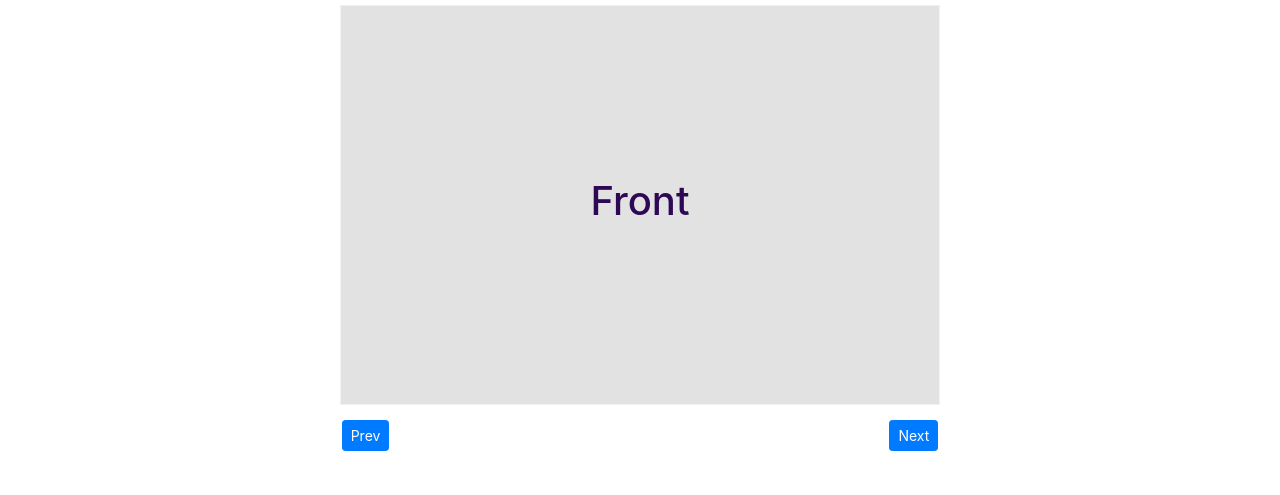
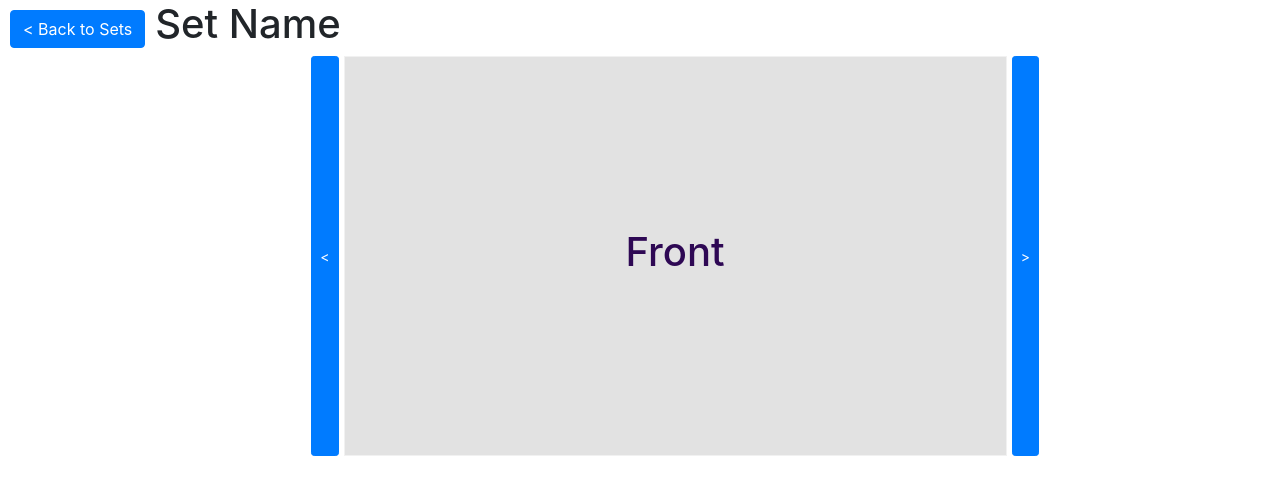
Before and after one commit to KeithMMeyer/HackOhio, a PHP site: page /study.php in a window 1280 px wide. Shown: the part 56-551 px from the top of the page. Run offline with PHP 8.4, Linux system fonts and the light colour scheme; some libraries are stand-ins or nearby versions.

Commit message:
Vertical buttons on flip cards

```diff
--- a/study.css
+++ b/study.css
@@ -1,27 +1,33 @@
+.container {
+    margin: auto;
+    width: 100%;
+}
+
 .card-container {
     margin: auto;
-    width: 80%;
-    padding: 5px;
+    width: 100%;
+    height: 100%;
 }
 
-.btn-container {
-  display: flex;
-  justify-content: center;
-  align-items: center;
-  height: 50px;
+.btn-back {
+  float: left;
+  margin: 10px;
 }
 
-.btn {
-  margin: 250px;
-  padding: 10px;
+.btn-next {
+  margin-left: -25px;
+}
+
+.btn-prev {
+  float:right;
+  margin-right: -25px;
 }
 
 /* The flip card container - set the width and height to whatever you want. We have added the border property to demonstrate that the flip itself goes out of the box on hover (remove perspective if you don't want the 3D effect */
 .flip-card {
     background-color: transparent;
+    font-size: 30px;
     margin: auto;
-    width: 600px;
-    height: 400px;
     border: 1px solid #f1f1f1;
     perspective: 1000px; /* Remove this if you don't want the 3D effect */
   }
@@ -65,3 +71,33 @@
     color: #e2e2e2;
     transform: rotateY(180deg);
   }
+
+  /* Small devices (portrait tablets and large phones, 600px and up) */
+@media only screen and (max-width: 600px) {
+  .flip-card{
+    height: 200px;
+  }
+  .btn-prev, .btn-next {
+    height: 200px;
+  }
+}
+
+/* Medium devices (landscape tablets, 768px and up) */
+@media only screen and (min-width: 600px) {
+  .flip-card{
+    height: 300px;
+  }
+  .btn-prev, .btn-next {
+    height: 300px;
+  }
+}
+
+/* Large devices (laptops/desktops, 992px and up) */
+@media only screen and (min-width: 768px) {
+  .flip-card{
+    height: 400px;
+  }
+  .btn-prev, .btn-next {
+    height: 400px;
+  }
+}
--- a/study.php
+++ b/study.php
@@ -12,6 +12,15 @@
 <body>
 <?php include 'includes/include_nav.php';?>
 
+<a href="sets.php"><button type="button" class="btn btn-back btn-primary btn-md">< Back to Sets</button></a>
+<h1>Set Name</h1>
+
+<div class="container">
+    <div class="row">
+        <div class="col">
+            <button type="button" class="btn btn-primary btn-sm btn-prev"><</button>
+        </div>
+        <div class="col-8">
             <div class="card-container">
             <div class="flip-card">
                 <div class="flip-card-inner">
@@ -24,10 +33,11 @@
                 </div>
             </div>
             </div>
-
-<div class="btn-container">
-    <button type="button" class="btn btn-primary btn-sm prevBtn">Prev</button>
-    <button type="button" class="btn btn-primary btn-sm nextBtn">Next</button>
+        </div>
+        <div class="col">
+            <button type="button" class="btn btn-primary btn-sm btn-next">></button>
+        </div>
+    </div>
 </div>
 
 </body>
```
Lines whose indentation alone changed are shown as unchanged.
